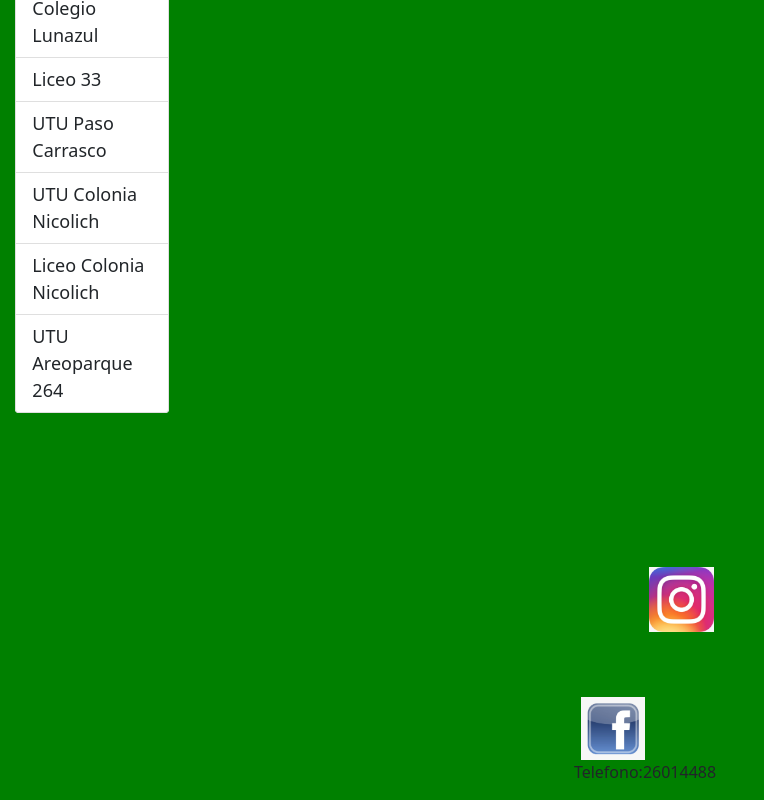
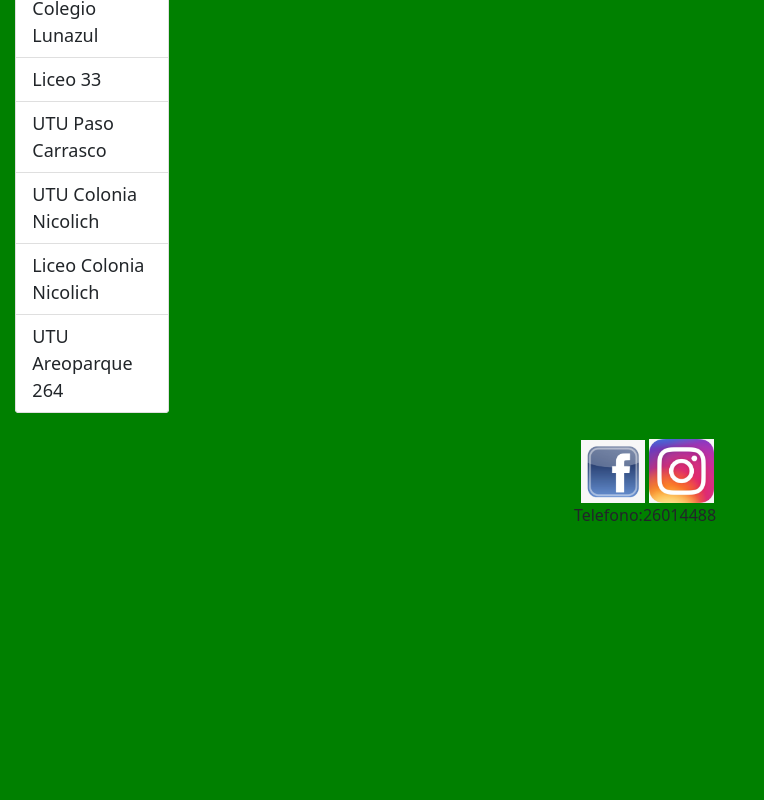
Before and after one commit to Ramirez-Pablo/repo-proyecto, a plain HTML site: page index.html in a window 1280 px wide. Shown: the part 798-1598 px from the top of the page, without its empty margins (0-764 px from the left). After the commit the page ends 1341 px from the top, so only its background shows below. Drawn offline with nearby package versions, Linux system fonts and the light colour scheme.

Commit message:
proyecto

```diff
--- a/css/style.css
+++ b/css/style.css
@@ -32,7 +32,6 @@ body{
     100%{width: 40%;}
 }
 
-
 .list-group{
     display: flex;
     flex-direction: column;
@@ -52,11 +51,11 @@ body{
 .logo-facebook{
     width: 5%;
     margin-left: 45%;
-    margin-top: 20%;
 }
 .logo-instagram{
     width: 5%;
 }
+
 .grilla{
     display: grid;
     grid-template-areas:
--- a/index.html
+++ b/index.html
@@ -1,18 +1,20 @@
 <!DOCTYPE html>
 <html lang="en">
+
 <head>
     <meta charset="UTF-8">
     <meta http-equiv="X-UA-Compatible" content="IE=edge">
     <meta name="viewport" content="width=device-width, initial-scale=1.0">
-    <link href="https://cdn.jsdelivr.net/npm/bootstrap@5.1.3/dist/css/bootstrap.min.css" rel="stylesheet" integrity="sha384-1BmE4kWBq78iYhFldvKuhfTAU6auU8tT94WrHftjDbrCEXSU1oBoqyl2QvZ6jIW3" crossorigin="anonymous">
+    <link href="https://cdn.jsdelivr.net/npm/bootstrap@5.1.3/dist/css/bootstrap.min.css" rel="stylesheet"
+        integrity="sha384-1BmE4kWBq78iYhFldvKuhfTAU6auU8tT94WrHftjDbrCEXSU1oBoqyl2QvZ6jIW3" crossorigin="anonymous">
     <link rel="stylesheet" href="css/style.css">
     <title>Inicio</title>
 </head>
+
 <body>
     <div class="grilla">
         <header>
-            <img class="img-logo" src="assets/imagenes/2d942bee-598e-4f0c-9803-a6a568dd46b1.jpg"
-            alt="Logo">
+            <img class="img-logo" src="assets/imagenes/2d942bee-598e-4f0c-9803-a6a568dd46b1.jpg" alt="Logo">
             <ul class="nav justify-content-center">
                 <li class="nav-item">
                     <a class="nav-link active" aria-current="page" href="index.html">Inicio</a>
@@ -51,11 +53,15 @@
             <img src="assets/imagenes/descarga (1).jpg" alt="">
         </section>
 
-    <footer id="pie">
-        <a href="https://www.facebook.com/TiendaPerry/" target="_blank"><img src="assets/imagenes/facebook.png" alt="facebook" class="logo-facebook"></a>
-        <a href="https://www.instagram.com/tiendaperry/" target="_blank"><img src="assets/imagenes/instagram.png" alt="instagram" class="logo-instagram"></a>
-        <p class="p-telefono">Telefono:26014488</p>
-    </footer>
+        <footer id="pie">
+            <div class="redes">
+                <a href="https://www.facebook.com/TiendaPerry/" target="_blank"><img src="assets/imagenes/facebook.png"
+                alt="facebook" class="logo-facebook"></a>
+                <a href="https://www.instagram.com/tiendaperry/" target="_blank"><img
+                src="assets/imagenes/instagram.png" alt="instagram" class="logo-instagram"></a>
+            </div>
+            <p class="p-telefono">Telefono:26014488</p>
+        </footer>
     </div>
 
 
@@ -66,4 +72,5 @@
 
 
 </body>
+
 </html>
```
Also changed, not shown: pages/contacto.html (+8 -5 lines).
